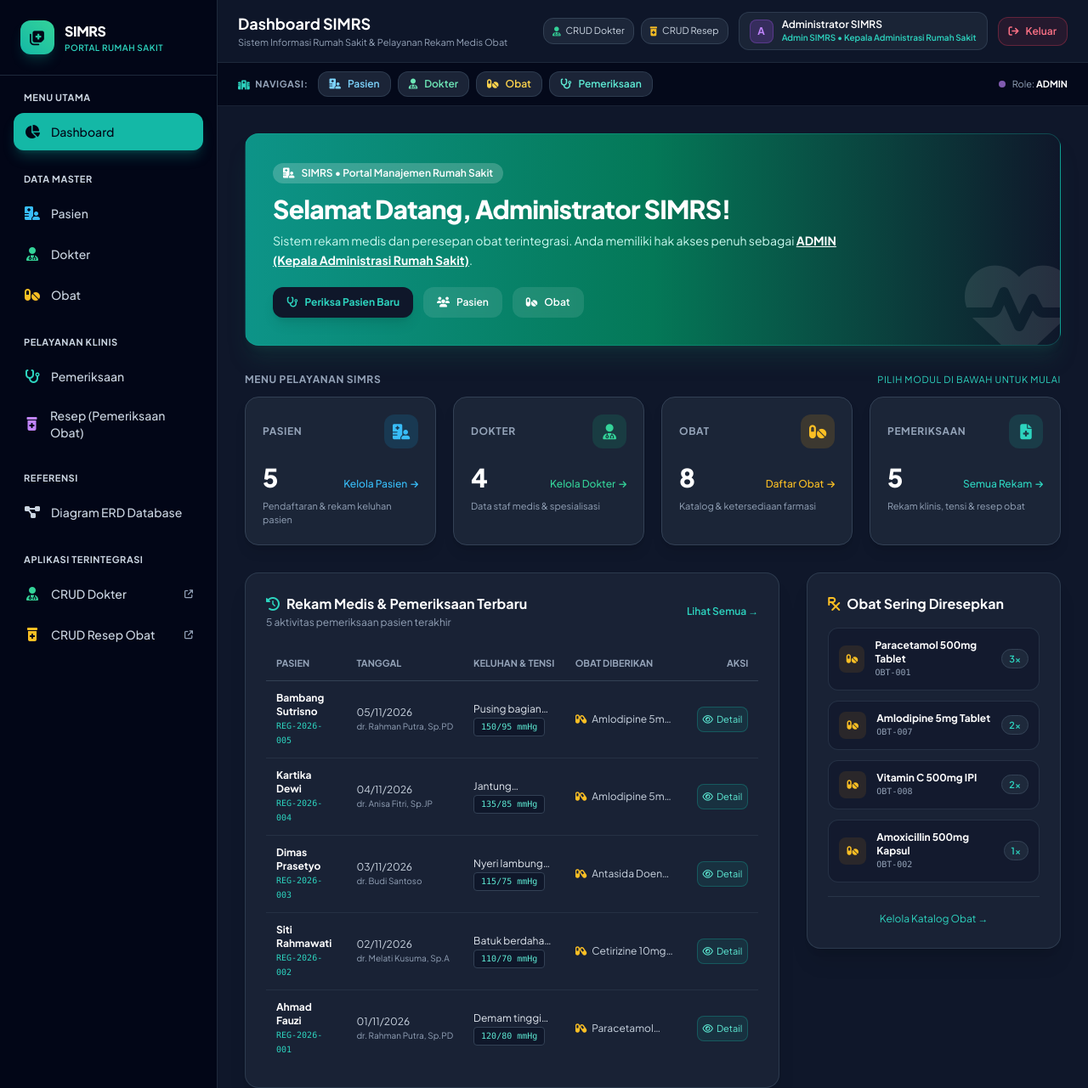
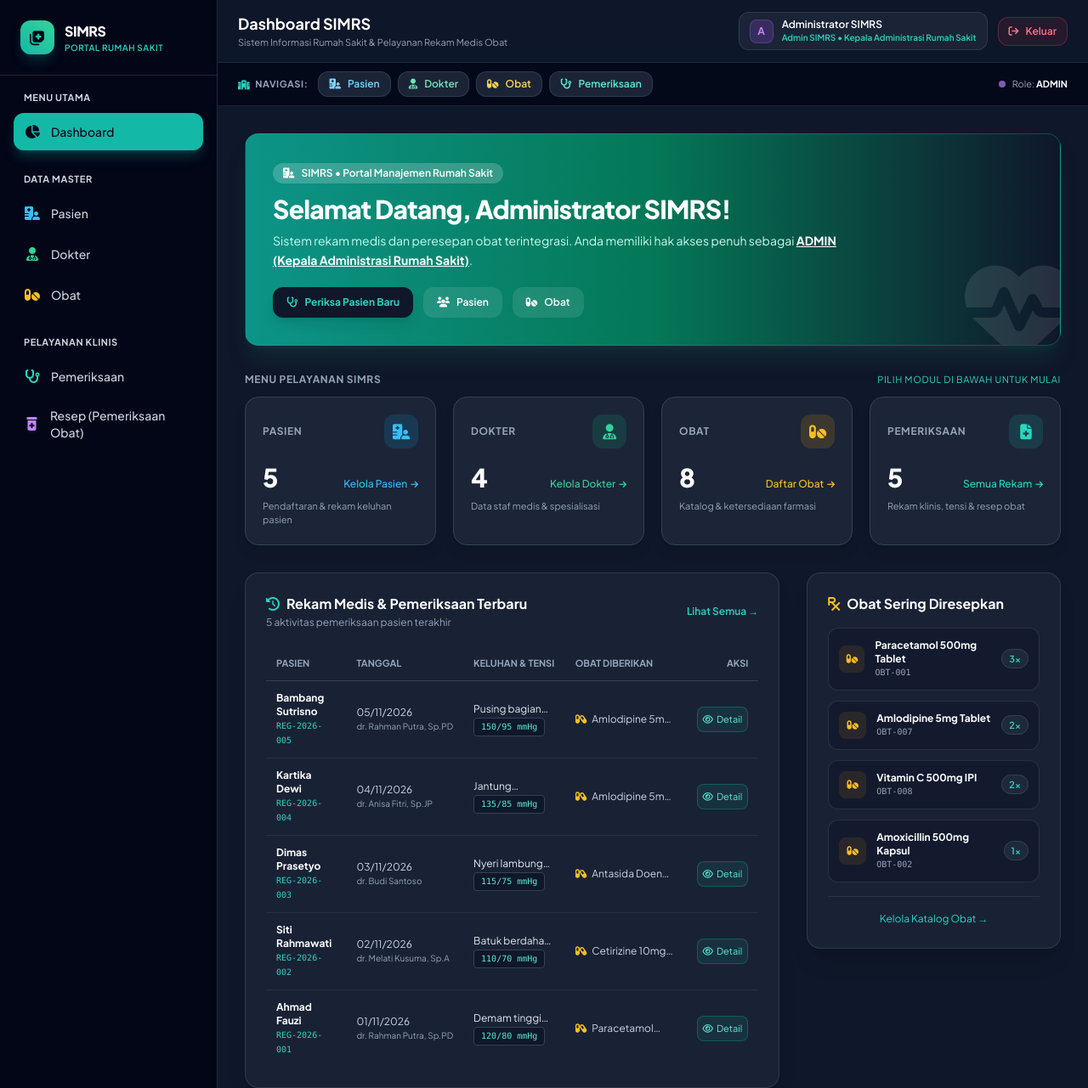
Before and after one commit to faisol-ux/tugasobat, a PHP site: page /tugas_obat/index.php in a window 1280 px wide. Shown: the top 1281 px of the page at 85% size. Run offline with PHP 8.4, Linux system fonts and the light colour scheme; a user stored in the database is signed in; data comes from the database, SQL or seed files in the repository; some libraries are stand-ins or nearby versions.

Commit message:
Hapus menu referensi dan aplikasi terintegrasi dari sidebar dan header

```diff
--- a/tugas_obat/header.php
+++ b/tugas_obat/header.php
@@ -89,21 +89,6 @@ $current_page = basename($_SERVER['PHP_SELF']);
 
             <!-- Profile & Info -->
             <div class="flex items-center gap-3">
-                <?php if (!is_pasien()): ?>
-                <div class="hidden lg:flex items-center gap-2">
-                    <a href="/tugasobat-main/rumah_sakit_crud/" target="_blank"
-                       class="px-2.5 py-1.5 rounded-xl bg-slate-800/90 hover:bg-slate-800 text-[11px] text-slate-300 hover:text-emerald-300 border border-slate-700 flex items-center gap-1.5 transition-all" title="Buka CRUD Dokter">
-                        <i class="fa-solid fa-user-doctor text-emerald-400"></i>
-                        <span>CRUD Dokter</span>
-                    </a>
-                    <a href="/tugasobat-main/rumah_sakit_crud/resep_obat/" target="_blank"
-                       class="px-2.5 py-1.5 rounded-xl bg-slate-800/90 hover:bg-slate-800 text-[11px] text-slate-300 hover:text-amber-300 border border-slate-700 flex items-center gap-1.5 transition-all" title="Buka CRUD Resep">
-                        <i class="fa-solid fa-prescription-bottle-medical text-amber-400"></i>
-                        <span>CRUD Resep</span>
-                    </a>
-                </div>
-                <?php endif; ?>
-
                 <!-- User Badge -->
                 <div class="flex items-center gap-2.5 px-3 py-1.5 rounded-xl bg-slate-800/80 border border-slate-700/80">
                     <?php
--- a/tugas_obat/sidebar.php
+++ b/tugas_obat/sidebar.php
@@ -88,44 +88,6 @@ $current = basename($_SERVER['PHP_SELF']);
                 </li>
             </ul>
         </div>
-
-        <!-- Skema Database -->
-        <div>
-            <div class="text-[11px] font-bold uppercase tracking-wider text-slate-300 px-3 mb-2">Referensi</div>
-            <ul class="space-y-1">
-                <li>
-                    <a href="erd.php" class="flex items-center gap-3 px-3 py-2.5 rounded-xl transition-all font-medium <?= ($current == 'erd.php') ? 'bg-teal-500 text-slate-950 font-bold shadow-lg shadow-teal-500/25' : 'text-slate-300 hover:bg-slate-800 hover:text-white' ?>">
-                        <i class="fa-solid fa-diagram-project w-5 text-center text-base"></i>
-                        <span>Diagram ERD Database</span>
-                    </a>
-                </li>
-            </ul>
-        </div>
-
-        <!-- Aplikasi Terintegrasi -->
-        <div>
-            <div class="text-[11px] font-bold uppercase tracking-wider text-slate-300 px-3 mb-2">Aplikasi Terintegrasi</div>
-            <ul class="space-y-1">
-                <li>
-                    <a href="/tugasobat-main/rumah_sakit_crud/" target="_blank" class="flex items-center justify-between px-3 py-2.5 rounded-xl transition-all text-slate-300 hover:bg-slate-800 hover:text-teal-300 font-medium">
-                        <div class="flex items-center gap-3">
-                            <i class="fa-solid fa-user-doctor w-5 text-center text-base text-emerald-400"></i>
-                            <span>CRUD Dokter</span>
-                        </div>
-                        <i class="fa-solid fa-arrow-up-right-from-square text-[10px] text-slate-400"></i>
-                    </a>
-                </li>
-                <li>
-                    <a href="/tugasobat-main/rumah_sakit_crud/resep_obat/" target="_blank" class="flex items-center justify-between px-3 py-2.5 rounded-xl transition-all text-slate-300 hover:bg-slate-800 hover:text-amber-300 font-medium">
-                        <div class="flex items-center gap-3">
-                            <i class="fa-solid fa-prescription-bottle-medical w-5 text-center text-base text-amber-400"></i>
-                            <span>CRUD Resep Obat</span>
-                        </div>
-                        <i class="fa-solid fa-arrow-up-right-from-square text-[10px] text-slate-400"></i>
-                    </a>
-                </li>
-            </ul>
-        </div>
         <?php endif; ?>
 
     </nav>
```
